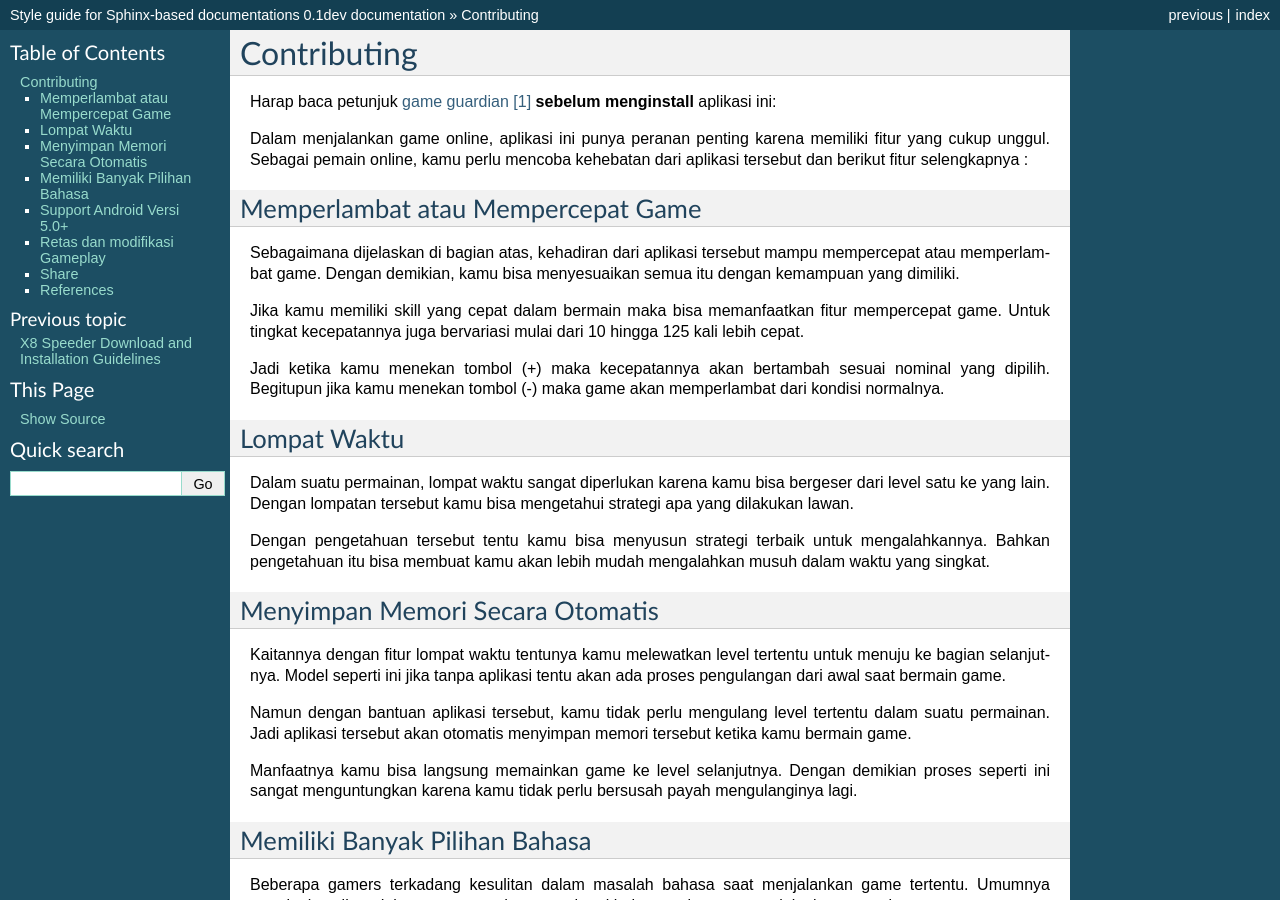
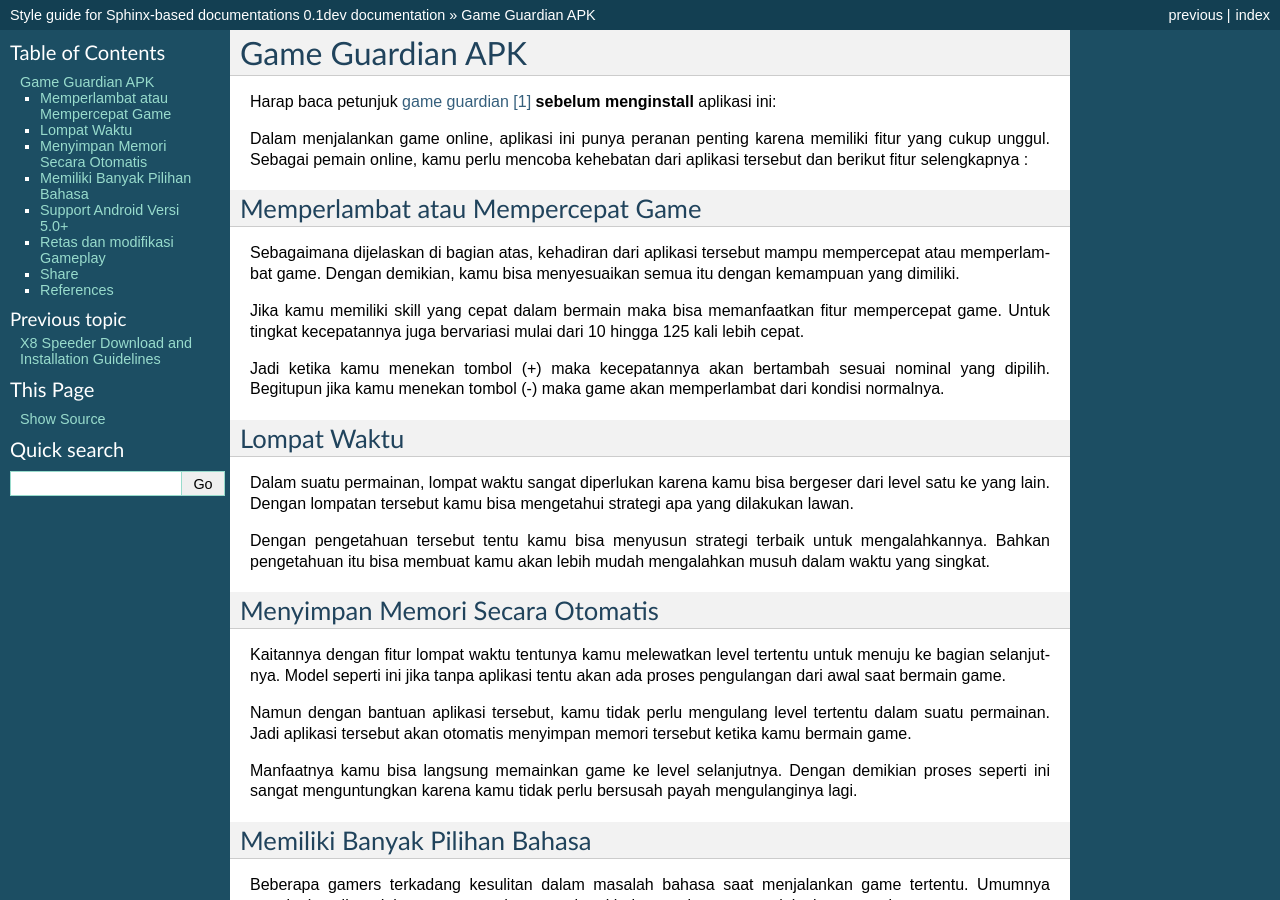
Before and after one commit to aproinov/x8speeder, a Sphinx documentation site: the page built from docs/gameguardian/index.txt, in a window 1280 px wide and 900 px high. Built offline with Sphinx 7.4.7, drawn with Linux system fonts in a browser that asks for light colours; some of the changed text lies outside the part shown.

Commit message:
Update index.txt

```diff
--- a/docs/gameguardian/index.txt
+++ b/docs/gameguardian/index.txt
@@ -1,5 +1,5 @@
 ############
-Contributing
+Game Guardian APK
 ############
 
 Harap baca petunjuk `game guardian`_ **sebelum menginstall** aplikasi ini:
```
